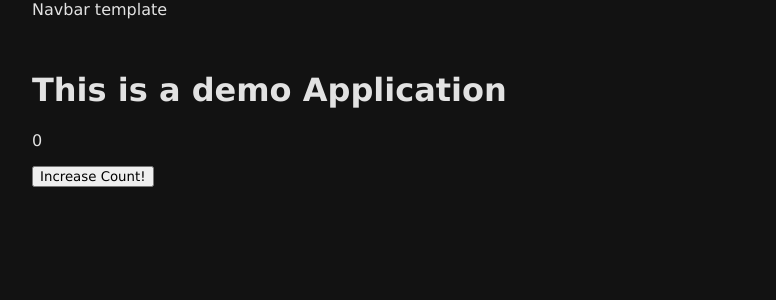
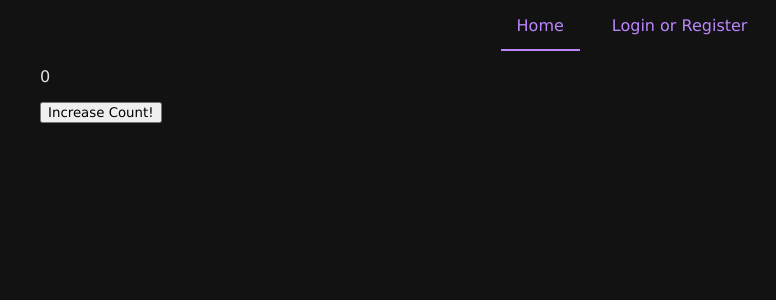
Before and after one commit to n3wsw3/todo-app-with-api-auth, a Nuxt app: page / in a window 1280 px wide. Shown: the top 300 px of the page, without its empty margins (8-784 px from the left). Built offline with nearby package versions, Linux system fonts and the light colour scheme; no server answers.

Commit message:
Split Nav into own component

```diff
--- /dev/null
+++ b/components/Nav/Bar.vue
@@ -0,0 +1,62 @@
+<template>
+  <nav>
+    <RouterLink to="/">Home</RouterLink>
+    <ClientOnly>
+      <template v-if="auth">
+        <RouterLink to="/todo">Todos</RouterLink>
+        <RouterLink to="/logout">Logout</RouterLink>
+      </template>
+      <template v-else>
+        <RouterLink to="/login">Login or Register</RouterLink>
+        <!-- <RouterLink to="/register">Register</RouterLink> -->
+      </template>
+    </ClientOnly>
+  </nav>
+</template>
+
+<script lang="ts" setup>
+import auth from "../../utility/auth";
+</script>
+
+<style lang="less" scoped>
+@import "assets/definitions.less";
+
+nav {
+  line-height: 35px;
+  display: flex;
+  justify-content: center;
+  a {
+    padding: 0.5em 1em;
+    margin: 0 0.5em;
+    color: .colors() [primary];
+    text-decoration: none;
+    position: relative;
+
+    &:visited {
+      color: .colors() [primary];
+    }
+
+    &:hover {
+      color: .colors() [primary-hover];
+    }
+
+    &:active {
+      color: .colors() [primary-click];
+    }
+
+    &.router-link-active {
+      &:before {
+        content: "";
+        position: absolute;
+
+        bottom: 0;
+        left: 0;
+        right: 0;
+        height: 2px;
+
+        background-color: .colors() [primary];
+      }
+    }
+  }
+}
+</style>
--- a/layouts/default.vue
+++ b/layouts/default.vue
@@ -1,7 +1,6 @@
 <template>
   <div class="main-wrapper">
-    <nav>Navbar template</nav>
-    <h1>This is a demo Application</h1>
+    <NavBar />
     <slot></slot>
   </div>
 </template>
@@ -11,6 +10,7 @@
 
 * {
   font-family: Verdana, Geneva, Tahoma, sans-serif;
+  box-sizing: border-box;
 }
 
 body {
@@ -26,9 +26,5 @@ body {
   max-width: 1200px;
   margin: 0 auto;
   padding: 0 0.5em;
-
-  nav {
-    height: 50px;
-  }
 }
 </style>
```
